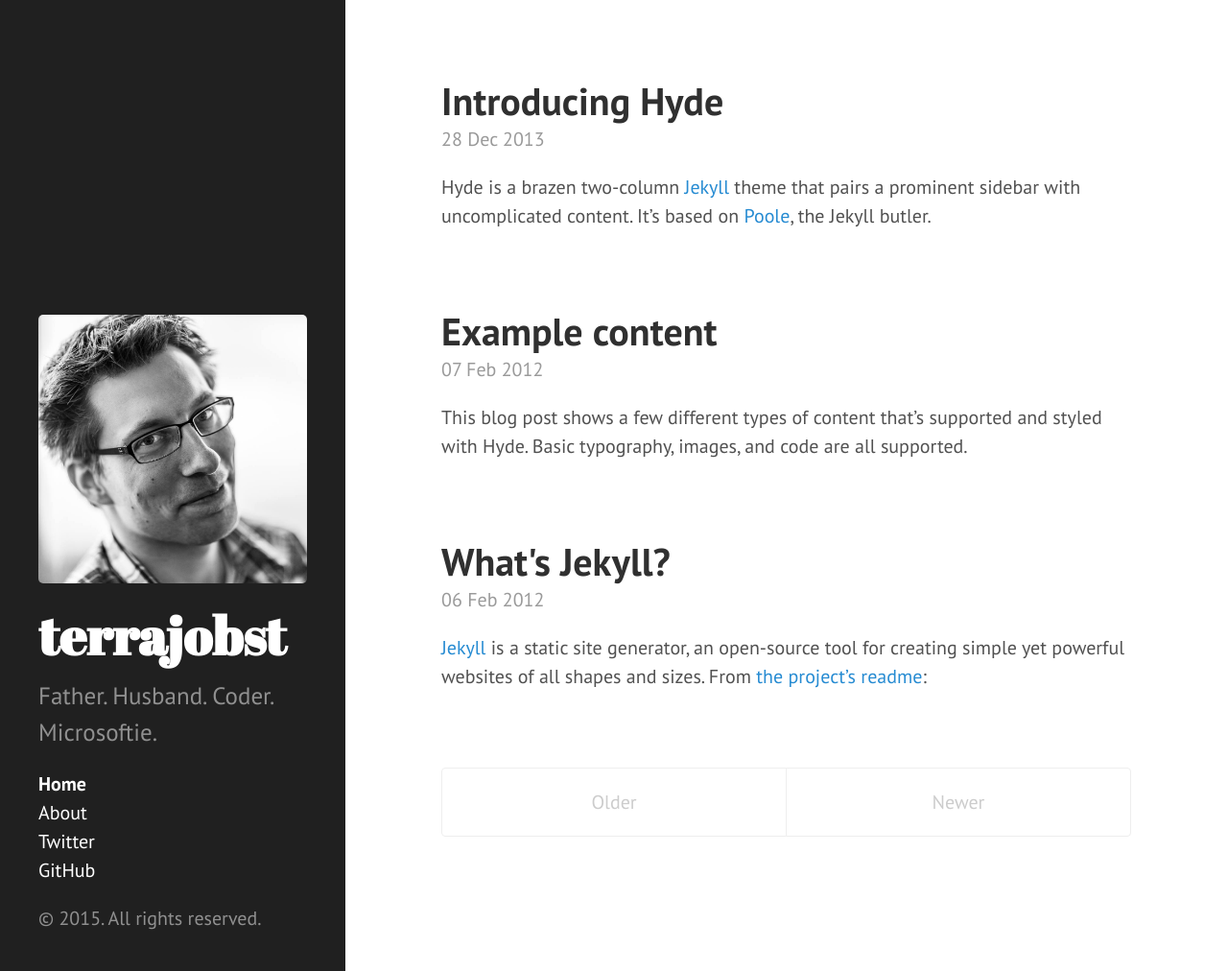
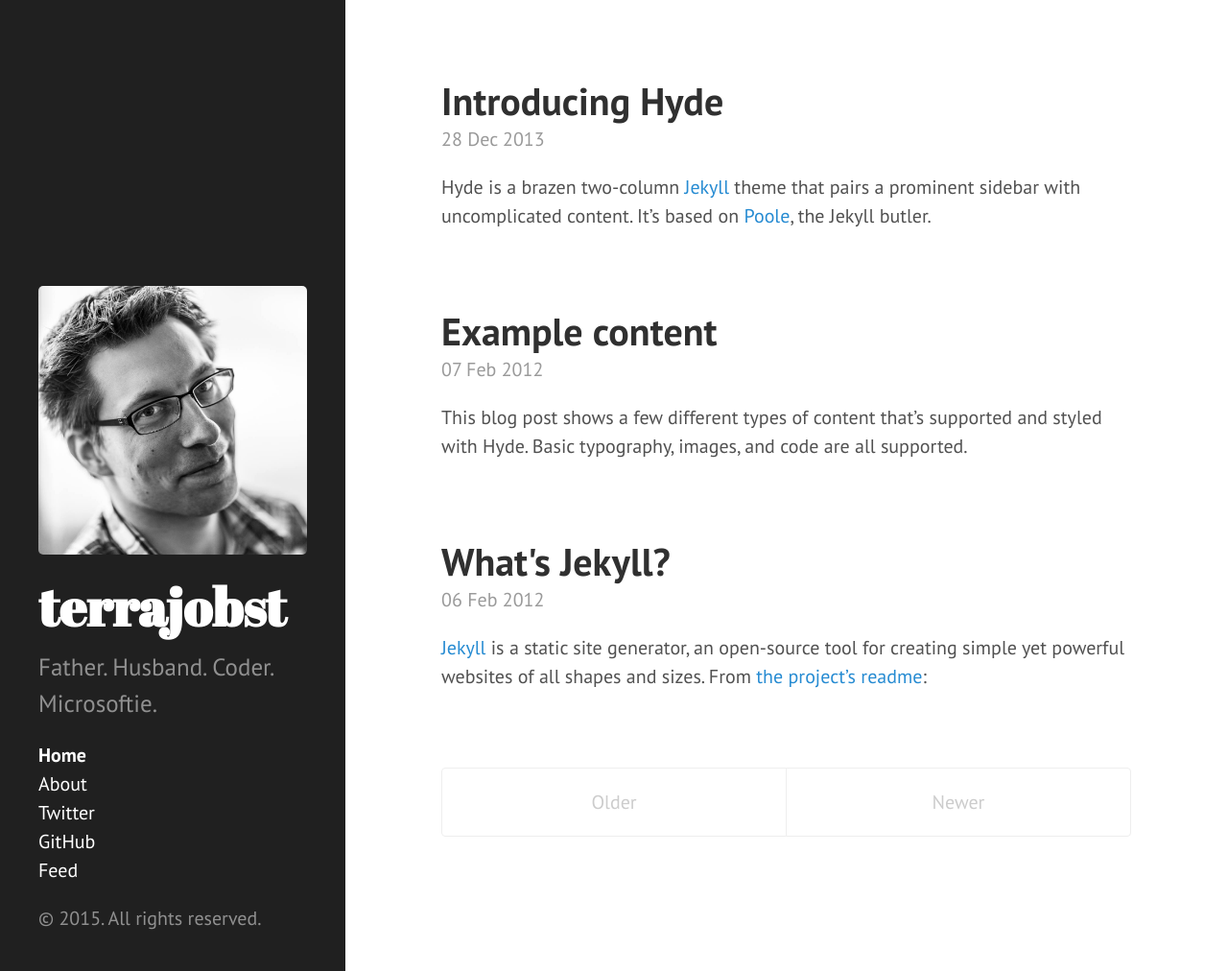
Before and after one commit to terrajobst/terrajobst.github.io, a Jekyll site: the page built from index.html, in a window 1280 px wide and 1012 px high. Shown: the whole window at 96% size. Built offline with Jekyll 4.4.1, drawn with Linux system fonts in a browser that asks for light colours; Markdown is read by kramdown in place of the engine named in the settings; the list of posts is cut into pages by our own code.

Commit message:
Add feed to sidebar

```diff
--- a/_includes/sidebar.html
+++ b/_includes/sidebar.html
@@ -31,6 +31,7 @@
 
       <li class="sidebar-nav-item"><a href="https://www.twitter.com/terrajobst">Twitter</a></li>
       <li class="sidebar-nav-item"><a href="https://www.github.com/terrajobst">GitHub</a></li>
+      <li class="sidebar-nav-item"><a href="{{ site.url }}/atom.xml">Feed</a></li>
     </ul>
 
     <p>&copy; {{ site.time | date: '%Y' }}. All rights reserved.</p>
```
